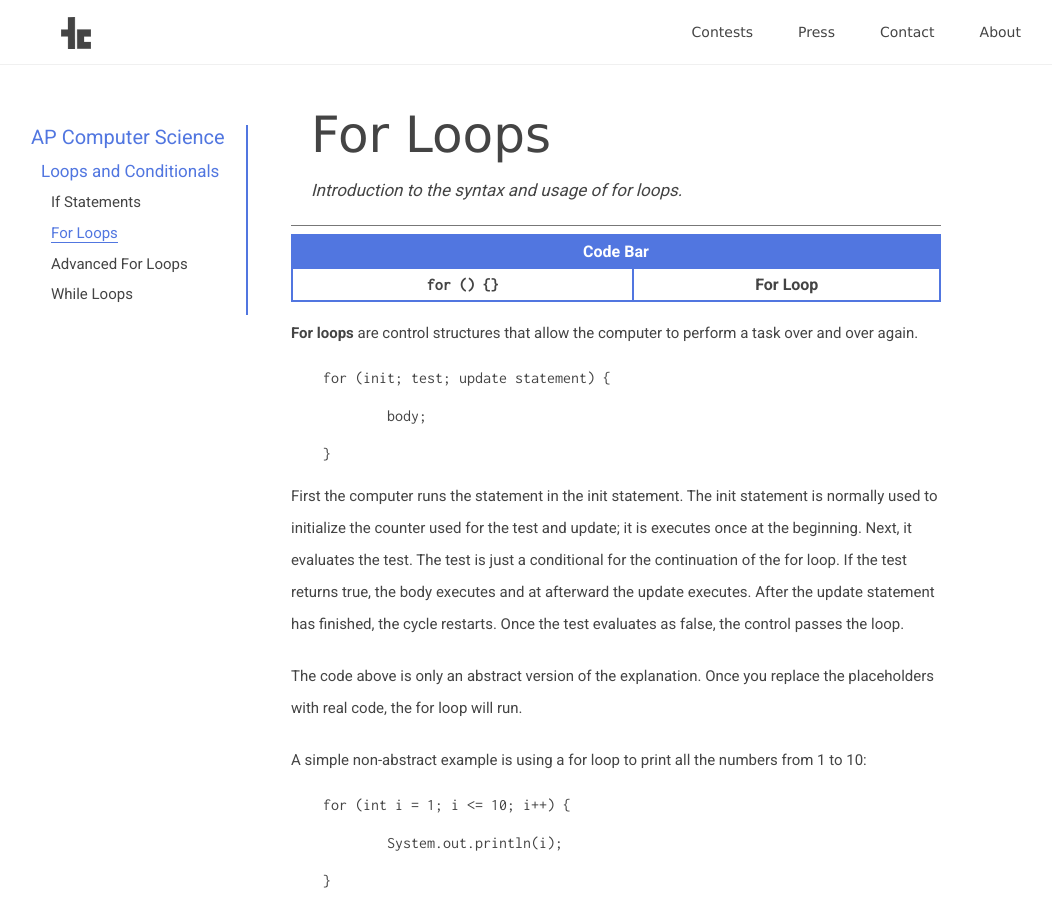
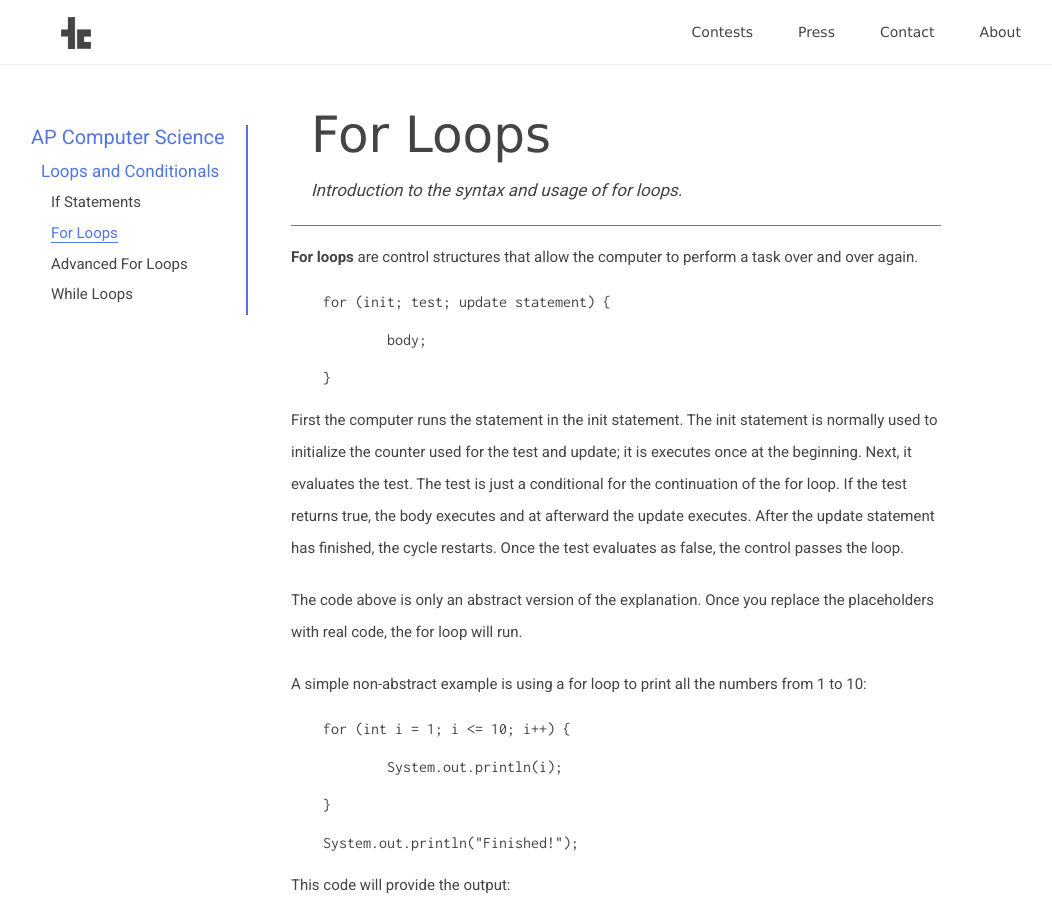
Before and after one commit to teamscode/teamscode.github.io, a Jekyll site: the page built from _posts/2018-1-27-for-loops.md, in a window 1280 px wide and 900 px high. Shown: the whole window, without its empty margins (99-1151 px from the left). Built offline with Jekyll 4.4.1, drawn with Linux system fonts in a browser that asks for light colours; nearby versions of some CDN libraries.

Commit message:
Removed unnecessary code bar

```diff
--- a/_posts/2018-1-27-for-loops.md
+++ b/_posts/2018-1-27-for-loops.md
@@ -9,17 +9,6 @@ author: Jason Zhang
 <script src="/questions.js"></script>
 
 {% raw %}
-
-<table>
-  <tr>
-    <th colspan="2">Code Bar</th>
-  </tr>
-  <tr>
-    <td><code>for () {}</code></td>
-    <td>For Loop</td>
-  </tr>
-</table>
-
 
 **For loops** are control structures that allow the computer to perform a task over and over again.
 
```
